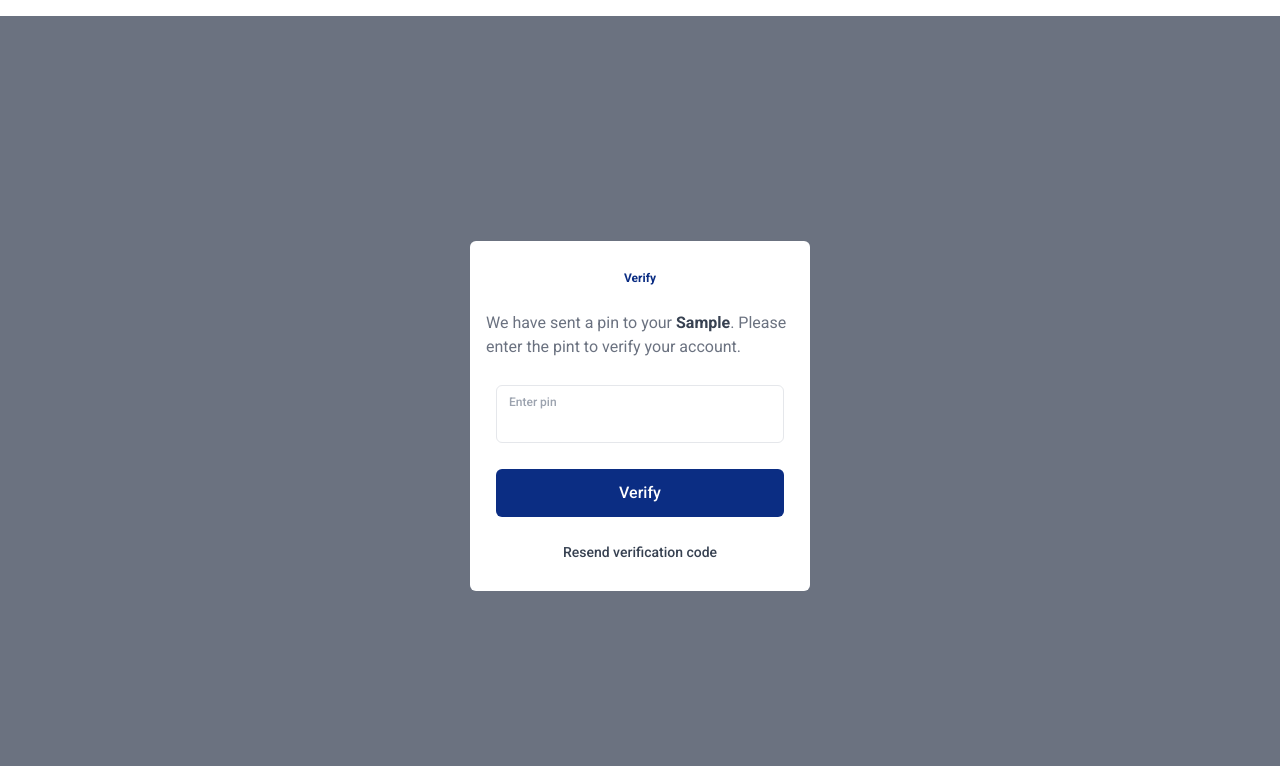
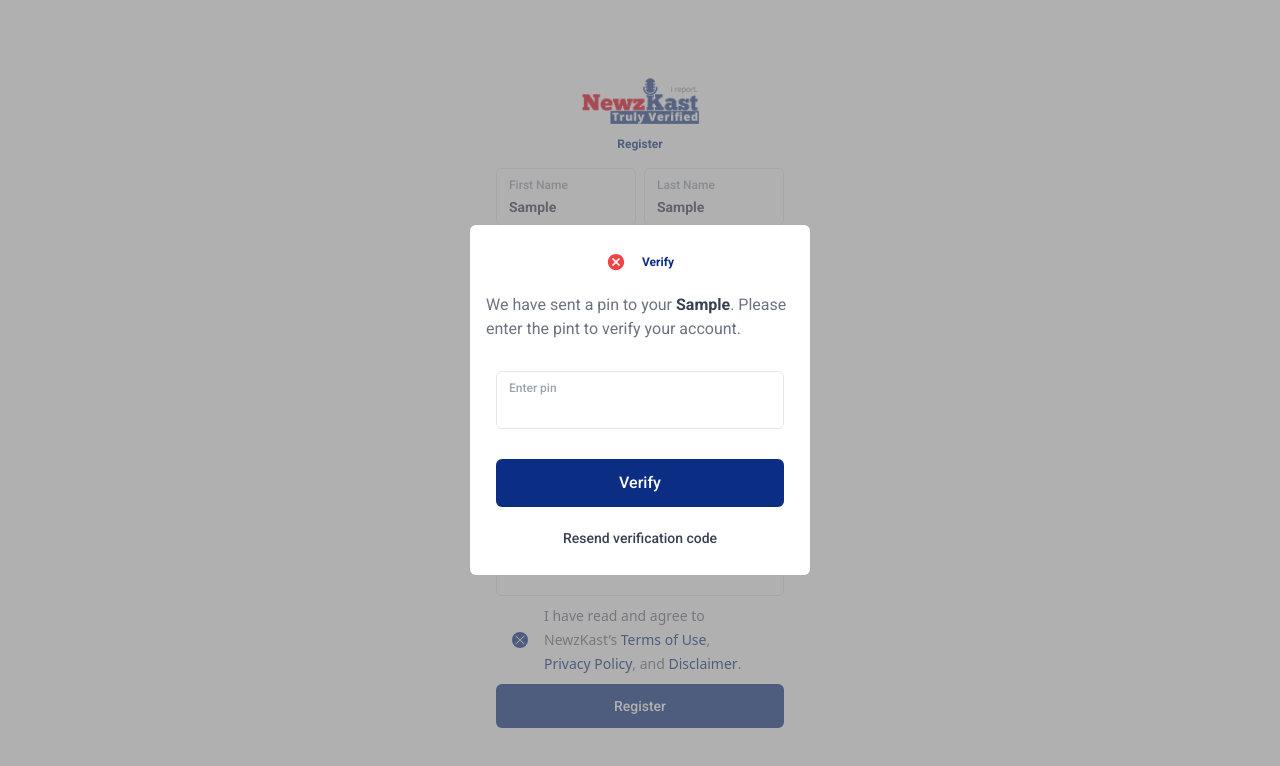
Before and after one commit to pilentboy/NewzCast, a React (Create React App) app: page /register in a window 1280 px wide. Both pictures are taken after typing "Sample", "Sample", "Sample", "name@example.com", "Sample", "Sample123" into the empty fields and a click on the button "Register". Shown: the top 766 px of the page. Built offline with nearby package versions, Linux system fonts and the light colour scheme.

Commit message:
fix ModalContainer handle click

```diff
--- a/src/components/form/InputWrapper.jsx
+++ b/src/components/form/InputWrapper.jsx
@@ -1,5 +1,5 @@
 export default function InputWrapper({ children, styles }) {
-    return <div className={`flex flex-col justify-between px-3 py-2 rounded-md  space-y-1  border border-gray-200 ${styles}`}>
+    return <div className={`flex flex-col justify-between px-3 py-2 rounded-md  space-y-1 my-2 border border-gray-200 ${styles}`}>
         {children}
     </div>
 }
--- a/src/components/modal/ModalBox.jsx
+++ b/src/components/modal/ModalBox.jsx
@@ -4,19 +4,23 @@ import InputTitle from "../form/InputTitle";
 import InputWrapper from "../form/InputWrapper";
 import MainButton from "../landing/MainButton";
 import { useState } from "react";
+import ModalClsoeBTN from "./ModalCloseBTN";
 
 
-export default function ModalBox({ display = 'hidden', setDisplay, phoneNumber }) {
+export default function ModalBox({ setDisplay, phoneNumber }) {
 
     const [verificationCode, SetVerificationCode] = useState('')
 
 
     return (
-        <div className={`w-screen h-lvh bg-gray-500  items-center justify-center fixed top-0 left-0 ${display}`}>
+
         <div className="w-[340px] h-[350px] p-4 rounded-md bg-white flex flex-col items-center justify-around"
-                onClick={() => setDisplay(e => e === 'flex' ? 'hidden' : 'flex')} >
+        >
+            <div className="flex items-center justify-center space-x-4">
+                <ModalClsoeBTN handleClose={setDisplay} />
+                <FormTitle title={'Verify'} />
+            </div>
 
-                <FormTitle title={'Verify'} />
             <p className=" text-base text-gray-500 font-normal ">
                 We have sent a pin to your <span className=" font-bold  text-gray-700">{phoneNumber}</span>.
                 Please enter the pint to verify your account.
@@ -24,14 +28,13 @@ export default function ModalBox({ display = 'hidden', setDisplay, phoneNumber }
 
             <InputWrapper styles={'w-72'}>
                 <InputTitle title={'Enter pin'} />
-                    <FormInput value={verificationCode} handleValue={SetVerificationCode}/>
+                <FormInput value={verificationCode} handleValue={SetVerificationCode} />
             </InputWrapper>
 
             <MainButton title={'Verify'} lgBTN={true} styles={'bg-purple-1000 p-3'} />
 
-                <MainButton title={'Resend verification code'} styles={'text-black text-sm text-gray-700'} />
+            <MainButton title={'Resend verification code'} styles={'text-black text-sm text-gray-700'} action={() => alert("not available")} />
 
-            </div>
         </div>
     )
 
--- /dev/null
+++ b/src/components/modal/ModalCloseBTN.jsx
@@ -0,0 +1,7 @@
+import { IoMdCloseCircle } from "react-icons/io";
+
+export default function ModalClsoeBTN({ handleClose }) {
+    return <button type="button" onClick={() => handleClose((e => e === 'flex' ? 'hidden' : 'flex'))}>
+        <IoMdCloseCircle className="text-[20px] text-red-500" />
+    </button>
+}
--- /dev/null
+++ b/src/components/modal/ModalContainer.jsx
@@ -0,0 +1,22 @@
+
+export default function ModalContainer({ children, display = 'hidden', setDisplay }) {
+
+    const handleClick = (e) => {
+
+        if (e.target === e.currentTarget) {
+            setDisplay("hidden")
+        }
+
+    };
+
+    return (
+        <div className={`w-screen h-lvh fixed top-0 left-0 bg-[rgba(124,124,124,0.6)] o items-center justify-center ${display}`}
+
+            onClick={handleClick}
+
+            id="modalContainer"
+        >
+            {children}
+        </div>
+    )
+}
--- a/src/pages/register.jsx
+++ b/src/pages/register.jsx
@@ -8,6 +8,7 @@ import MainButton from '../components/landing/MainButton'
 import AcceptButton from '../components/form/AcceptButton'
 import TermsOfUse from '../components/authenticate/TermsOfUse'
 import ModalBox from '../components/modal/ModalBox'
+import ModalContainer from '../components/modal/ModalContainer'
 
 import { useState } from 'react'
 
@@ -31,16 +32,16 @@ const Register = () => {
 
 
     return (
-        <Wrapper styles={'flex-col'}>
+        <Wrapper styles={'flex-col'} >
 
             <div className="flex flex-col items-center">
 
                 <ColoredLogo />
 
-                <form className='flex flex-col  justify-center items-center space-y-4' onSubmit={handleRegisterSubmit} >
+                <form className='flex flex-col  justify-center items-center ' onSubmit={handleRegisterSubmit} >
 
                     <FormTitle title={'Register'} />
-                    <div className='flex justify-between  w-72'>
+                    <div className='flex justify-between mt-2 w-72'>
 
                         <InputWrapper styles={'w-[140px]'}>
                             <InputTitle title={'First Name'} />
@@ -87,9 +88,14 @@ const Register = () => {
 
                     </div>
 
-                    <MainButton title={'Register'} type={'submit'} styles={'py-3 text-sm bg-purple-1000'} action={() => console.log('open verify phone number box')} lgBTN={true} />
+                    <MainButton title={'Register'} type={'submit'} styles={'py-3 my-2 text-sm bg-purple-1000'} action={() => console.log('open verify phone number box')} lgBTN={true} />
 
-                    <ModalBox display={phonenVerifyModalIDisplay} phoneNumber={phoneNumber} setDisplay={setPhonenVerifyModalIDisplay} />
+                    <ModalContainer display={phonenVerifyModalIDisplay} setDisplay={setPhonenVerifyModalIDisplay} >
+
+                        <ModalBox phoneNumber={phoneNumber} setDisplay={setPhonenVerifyModalIDisplay} />
+
+                    </ModalContainer>
+
 
                 </form>
 
```
Lines whose indentation alone changed are shown as unchanged.
